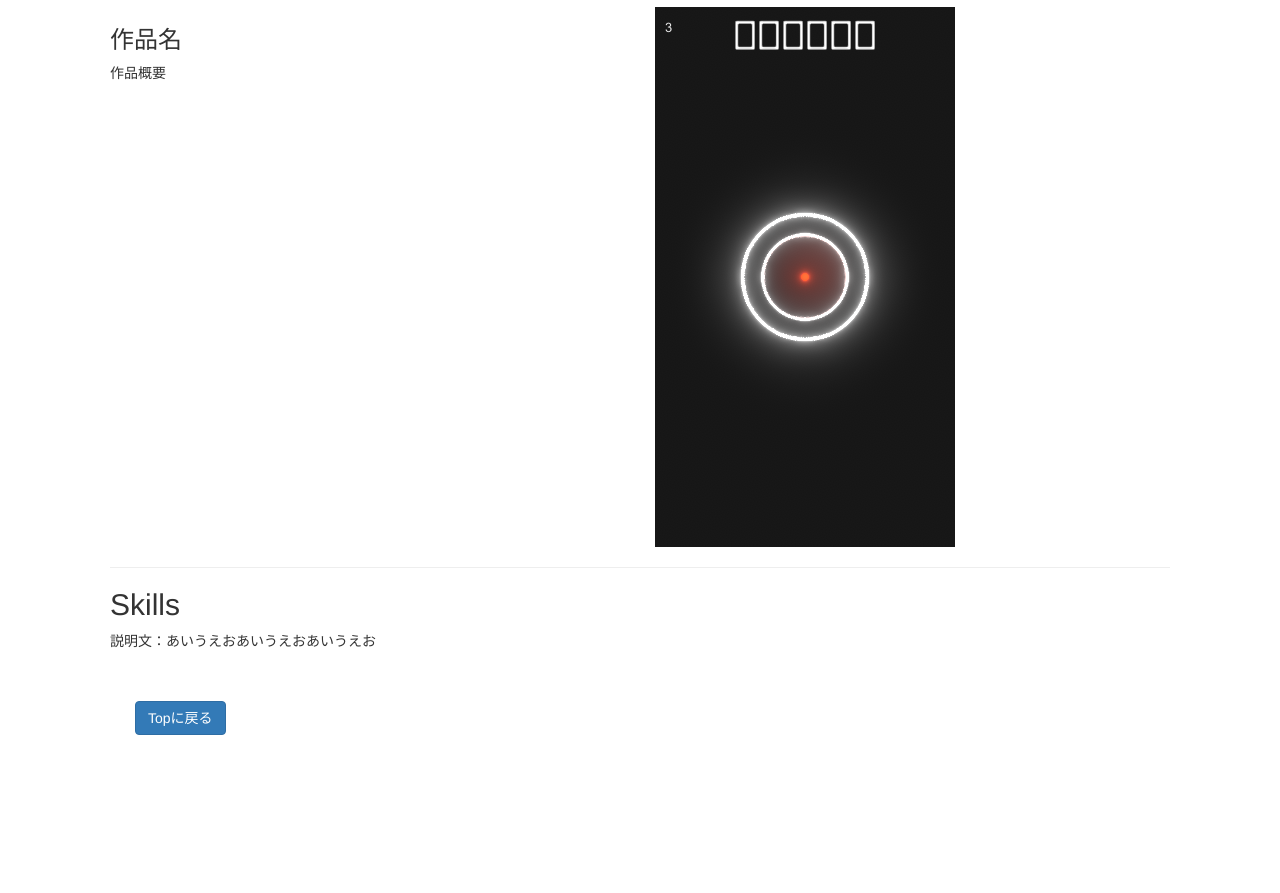
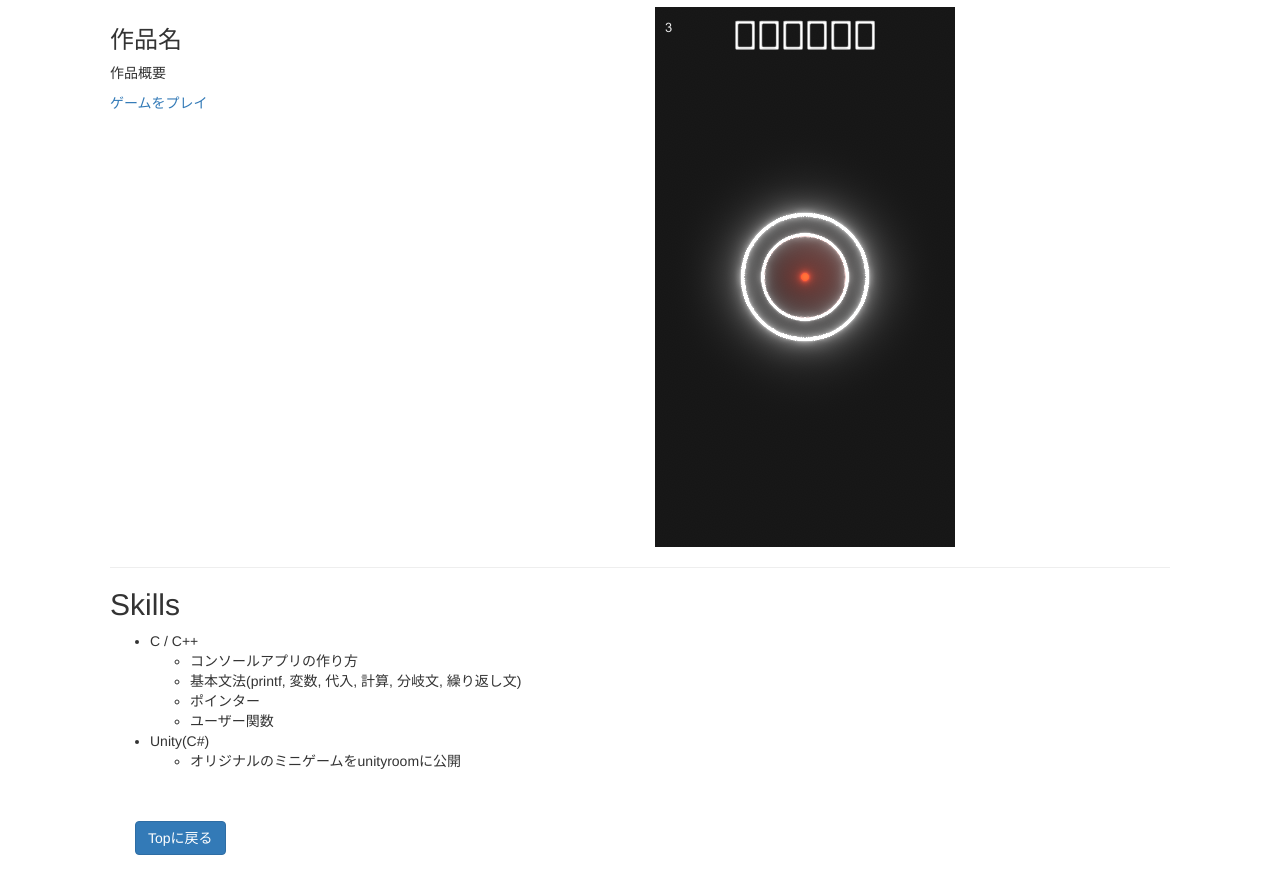
Before and after one commit to datgm20/portfolio, a plain HTML site: page index.html in a window 1280 px wide. Shown: the part 245-1138 px from the top of the page. Before the commit the page ends 1060 px from the top, so only its background shows below. Drawn offline with nearby package versions, Linux system fonts and the light colour scheme.

Commit message:
リンクとスキル追加

```diff
--- a/index.html
+++ b/index.html
@@ -52,6 +52,7 @@
               <div class="col-sm-6">
                 <h3>作品名</h3>
                 <p>作品概要</p>
+                <p><a href="https://unityroom.com/">ゲームをプレイ</a></p>
               </div>
               <div class="col-sm-6">
                 <img class="img-responsive" src="images/img.png" alt="作品名">
@@ -60,7 +61,21 @@
 
             <hr>
             <h2 id="skills">Skills</h2>
-            <p>説明文：あいうえおあいうえおあいうえお</p>
+
+            <ul>
+              <li>C / C++</li>
+              <ul>
+                <li>コンソールアプリの作り方</li>
+                <li>基本文法(printf, 変数, 代入, 計算, 分岐文, 繰り返し文)</li>
+                <li>ポインター</li>
+                <li>ユーザー関数</li>
+              </ul>
+              <li>Unity(C#)</li>
+              <ul>
+                <li>オリジナルのミニゲームをunityroomに公開</li>
+              </ul>
+            </ul>
+
             <div class="row starter-template">
             <a class="btn btn-primary" href="#">Topに戻る</a>
         </div>
```
